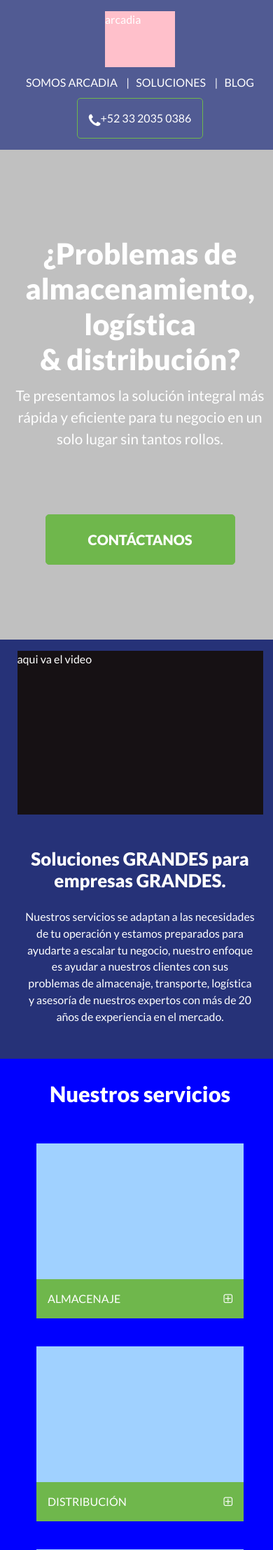
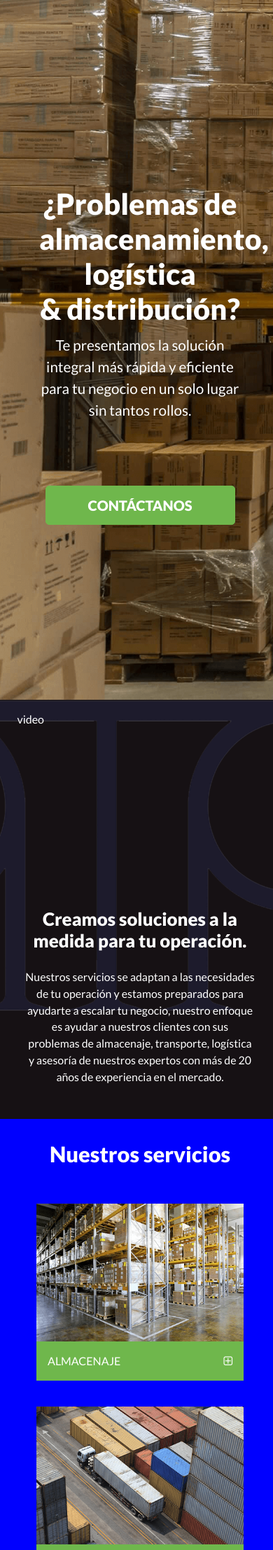
Before and after one commit to aaron2421/landing-arcadia, a PHP site: page / in a window 390 px wide. Shown: the top 2215 px of the page at 70% size. Run offline with PHP 8.4, Linux system fonts and the light colour scheme.

Commit message:
avance para entrega, se pusieron img de fondo y agregaron detalles, faltan detalles de acción y algunos visuales

```diff
--- a/index.html
+++ b/index.html
@@ -58,7 +58,7 @@
         <div id="main-info">
           <h1>
             ¿Problemas de <br />
-            almacenamiento, logística <br>
+            almacenamiento, logística <br />
             & distribución?
           </h1>
           <p>
@@ -66,12 +66,12 @@
             negocio en un solo lugar sin tantos rollos.
           </p>
         </div>
-        <button id="contact-btn">CONTÁCTANOS</button>
+        <button class="contact-btn">CONTÁCTANOS</button>
       </div>
       <div id="pt2">
-        <div id="solutions-video">aqui va el video</div>
+        <div id="solutions-video">video</div>
         <div id="solutions-info">
-          <h2>Soluciones GRANDES para empresas GRANDES.</h2>
+          <h2>Creamos soluciones a la medida para tu operación.</h2>
           <br />
           <p>
             Nuestros servicios se adaptan a las necesidades de tu operación y
@@ -86,21 +86,33 @@
         <h2>Nuestros servicios</h2>
         <div id="services-container">
           <div class="service">
-            <div class="imgt"></div>
+            <img
+              src="src/img/almacenaje.png"
+              alt="almacenaje"
+              class="service-img"
+            />
             <div class="service-info">
               <p>ALMACENAJE</p>
               <i class="fa fa-plus-square-o" aria-hidden="true"></i>
             </div>
           </div>
           <div class="service">
-            <div class="imgt"></div>
+            <img
+              src="src/img/distribucion.png"
+              alt="distribución"
+              class="service-img"
+            />
             <div class="service-info">
               <p>DISTRIBUCIÓN</p>
               <i class="fa fa-plus-square-o" aria-hidden="true"></i>
             </div>
           </div>
           <div class="service">
-            <div class="imgt"></div>
+            <img
+              src="src/img/integracion.png"
+              alt="integración"
+              class="service-img"
+            />
             <div class="service-info">
               <p>INTEGRACIÓN DE SERVICIOS</p>
               <i class="fa fa-plus-square-o" aria-hidden="true"></i>
@@ -109,11 +121,13 @@
         </div>
       </div>
       <div id="mapa">
-        aqui va el mapa
+        <h2>Presencia</h2>
+        <img src="src/img/presencia.png" alt="presencia">
       </div>
       <div id="pt4">
         <h2>De hecho, nos encargarnos de todo...</h2>
-        <div id="img4">imagen</div>
+        <img src="src/img/proceso.png" alt="procesos">
+        <button class="contact-btn">CONTÁCTANOS</button>
       </div>
       <div id="pt5">
         <h2>FAQ'S</h2>
--- a/styles.css
+++ b/styles.css
@@ -1,10 +1,10 @@
 :root {
   --mainBlue: #263278;
-  --secBlue: #174D97;
-  --compBlue: #CAD4D5;
-  --green: #6FB74C;
+  --secBlue: #174d97;
+  --compBlue: #cad4d5;
+  --green: #6fb74c;
   --black: #161114;
-  --gray: #3A3A3A;
+  --gray: #3a3a3a;
 }
 
 html {
@@ -28,11 +29,15 @@ body {
 }
 
 header {
-  background-color: rgba(38, 50, 120, 0.8);
+  /* background-color: rgba(38, 50, 120, 0.9); */
+  background-image: url("src/img/header-back.png");
   display: flex;
   flex-wrap: wrap;
   justify-content: space-around;
   align-items: center;
+  position: fixed;
+  top: 0;
+  width: 100%;
   padding: 1rem;
 }
 
@@ -89,10 +94,12 @@ ul {
 }
 
 #pt1 {
-  background-color: silver;
+  background-image: url("src/img/bodega.png");
+  /* background-position: center; */
+  background-size: cover;
   display: flex;
   flex-direction: column;
-  padding: 8% 10% 10% 10%;
+  padding: 15% 12% 10% 12%;
 }
 
 #main-info {
@@ -113,19 +120,20 @@ ul {
   font-size: calc(10px + 1.45vw);
 }
 
-#contact-btn {
+.contact-btn {
   background-color: var(--green);
   border: 1px solid var(--green);
   border-radius: 5px;
   width: fit-content;
-  padding: 20px 60px 20px 60px;
+  padding: 12px 60px;
   margin-top: 60px;
   font-size: 20px;
   font-weight: bold;
 }
 
 #pt2 {
-  background-color: var(--mainBlue);
+  background-image: url("src/img/about-back.png");
+  background-size: cover;
   display: flex;
   justify-content: center;
   padding: 6rem;
@@ -133,7 +141,7 @@ ul {
 }
 
 #solutions-video {
-  background-color: var(--black);
+  background-color: transparent;
   width: 100%;
   height: 400px;
   /* height: min-content; */
@@ -153,11 +161,13 @@ ul {
 }
 
 #solutions-info > p {
-  font-size: calc(10px + .6vw);
+  font-size: calc(10px + 0.6vw);
 }
 
 #pt3 {
   background-color: blue;
+  /* background-image: url("src/img/"); */
+  background-size: cover;
   color: white;
   display: flex;
   flex-direction: column;
@@ -188,8 +198,8 @@ ul {
   margin: 20px;
 }
 
-.imgt {
-  background-color: rgb(160, 209, 255);
+.service-img {
+  /* background-color: rgb(160, 209, 255); */
   width: 100%;
   height: 100%;
 }
@@ -362,14 +392,14 @@ footer {
 
 @media screen and (max-width: 750px) {
   header {
-    padding: 1rem 0px 1rem 0px;
+    visibility: hidden;
   }
 
   #pt1 {
     display: flex;
     align-items: center;
     justify-content: center;
-    padding: 0;
+    padding: 500px 10% !important;
     height: 700px;
   }
 
@@ -491,6 +521,10 @@ footer {
 }
 
 @media screen and (max-width: 1300px) {
+  #pt1 {
+    padding: 25% 10% 20% 10%;
+  }
+
   #pt2 {
     display: flex;
     flex-direction: column;
```
Also changed, not shown: other parts of styles.css (+33 -13 lines).
